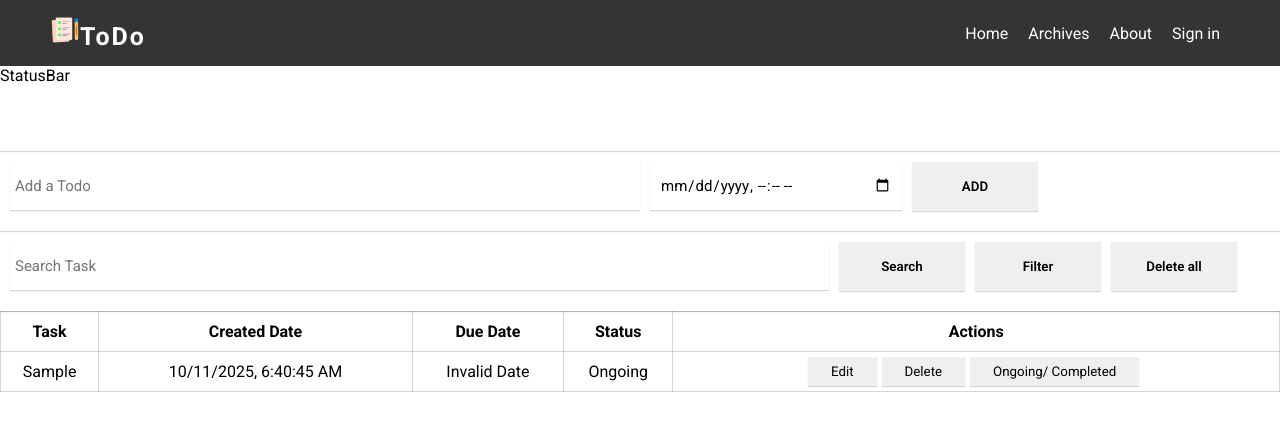
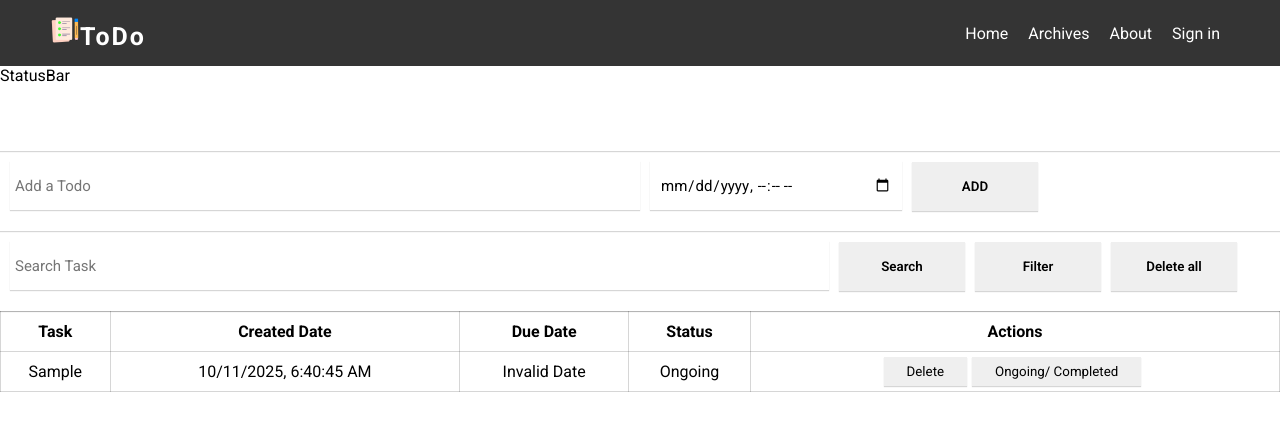
Before and after one commit to ysdhuri312/todo-web-app, a React (Vite) app in the folder client/: page / in a window 1280 px wide. Both pictures are taken after typing "Sample" into the empty fields and a click on the button "ADD". Shown: the top 430 px of the page. Built offline with nearby package versions, Linux system fonts and the light colour scheme.

Commit message:
Delete todos

```diff
--- a/client/src/components/home/TodoList.jsx
+++ b/client/src/components/home/TodoList.jsx
@@ -1,9 +1,17 @@
 /** @format */
 
-import { useState } from 'react';
+import { useEffect, useState } from 'react';
 import SearchBar from './SearchBar';
 
-const TodoList = ({ todos, editTodo }) => {
+const TodoList = ({ todos, onDeleteTodo }) => {
+  const deleteTodo = (index) => {
+    const filteredTodo = todos.filter((val, i) => {
+      return i !== index;
+    });
+    console.log(filteredTodo);
+    onDeleteTodo(filteredTodo);
+  };
+
   return (
     <div className='todo-list-container'>
       <SearchBar />
@@ -27,15 +35,7 @@ const TodoList = ({ todos, editTodo }) => {
                 <td>{due_date}</td>
                 <td>{status}</td>
                 <td>
-                  <button
-                    onClick={(e) => {
-                      e.preventDefault();
-                      editTodo(todo);
-                    }}
-                  >
-                    Edit
-                  </button>
-                  <button>Delete</button>
+                  <button onClick={() => deleteTodo(index)}>Delete</button>
                   <button>Ongoing/ Completed</button>
                 </td>
               </tr>
--- a/client/src/pages/Home.jsx
+++ b/client/src/pages/Home.jsx
@@ -7,21 +7,20 @@ import TodoList from '../components/home/TodoList';
 
 const Home = () => {
   const [todos, setTodos] = useState([]);
-  const [editValue, setEditValues] = useState(null);
 
   const addTodo = (onAddTodo) => {
     setTodos((prev) => [...prev, onAddTodo]);
   };
 
-  const editTodo = (todo) => {
-    setEditValues(todo);
+  const onDeleteTodo = (todo) => {
+    setTodos(todo);
   };
 
   return (
     <div>
       <StatusBar />
-      <CreateTodo addTodo={addTodo} editValue={editValue} />
-      <TodoList todos={todos} editTodo={editTodo} />
+      <CreateTodo addTodo={addTodo} />
+      <TodoList todos={todos} onDeleteTodo={onDeleteTodo} />
     </div>
   );
 };
```
